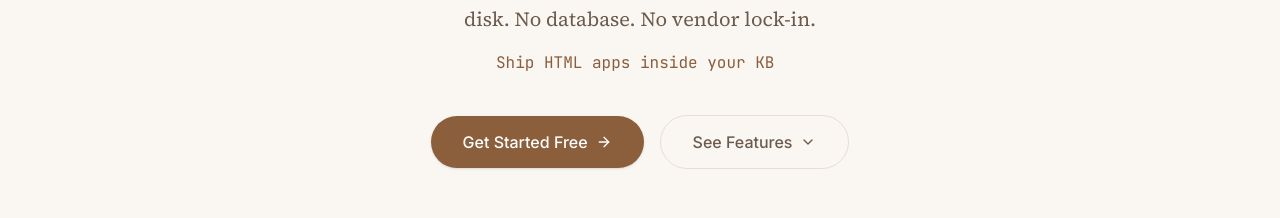
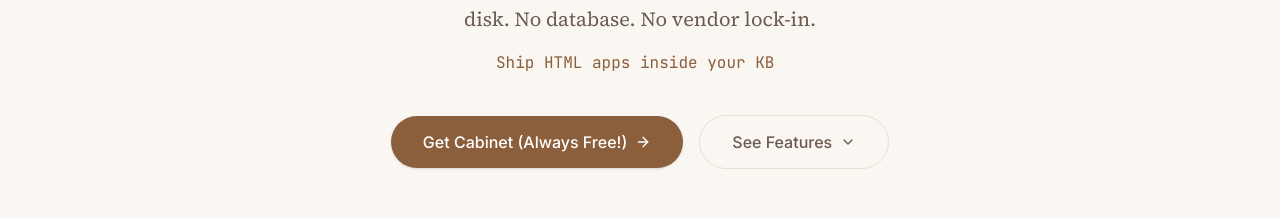
Before and after one commit to hilash/cabinet-website, a Next.js app: page / in a window 1280 px wide. Shown: the part 1090-1308 px from the top of the page. Built offline with nearby package versions, Linux system fonts and the light colour scheme.

Commit message:
added free mention

```diff
--- a/src/app/page.tsx
+++ b/src/app/page.tsx
@@ -1098,7 +1098,7 @@
               href="#get-started"
               className="inline-flex items-center gap-2 px-8 py-3.5 rounded-full bg-accent hover:bg-accent-warm text-white font-medium transition-all shadow-sm"
             >
-              Get Started Free
+              Get Cabinet (Always Free!)
               <ArrowRight className="w-4 h-4" />
             </a>
             <a
```
